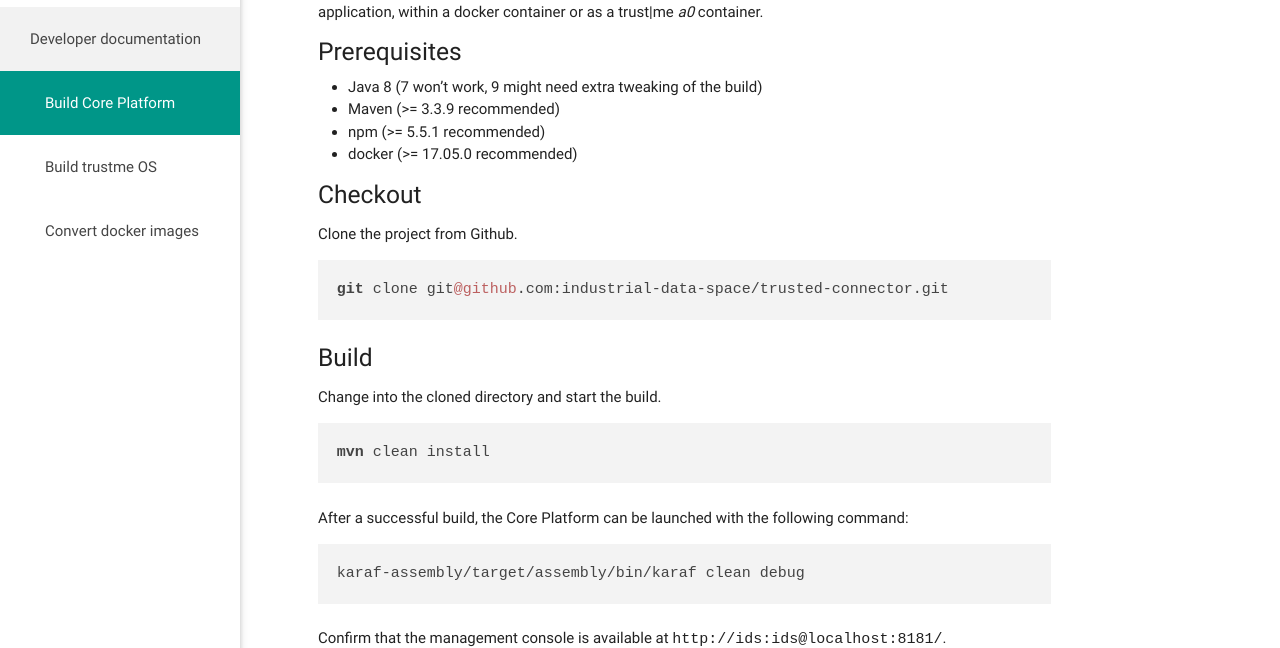
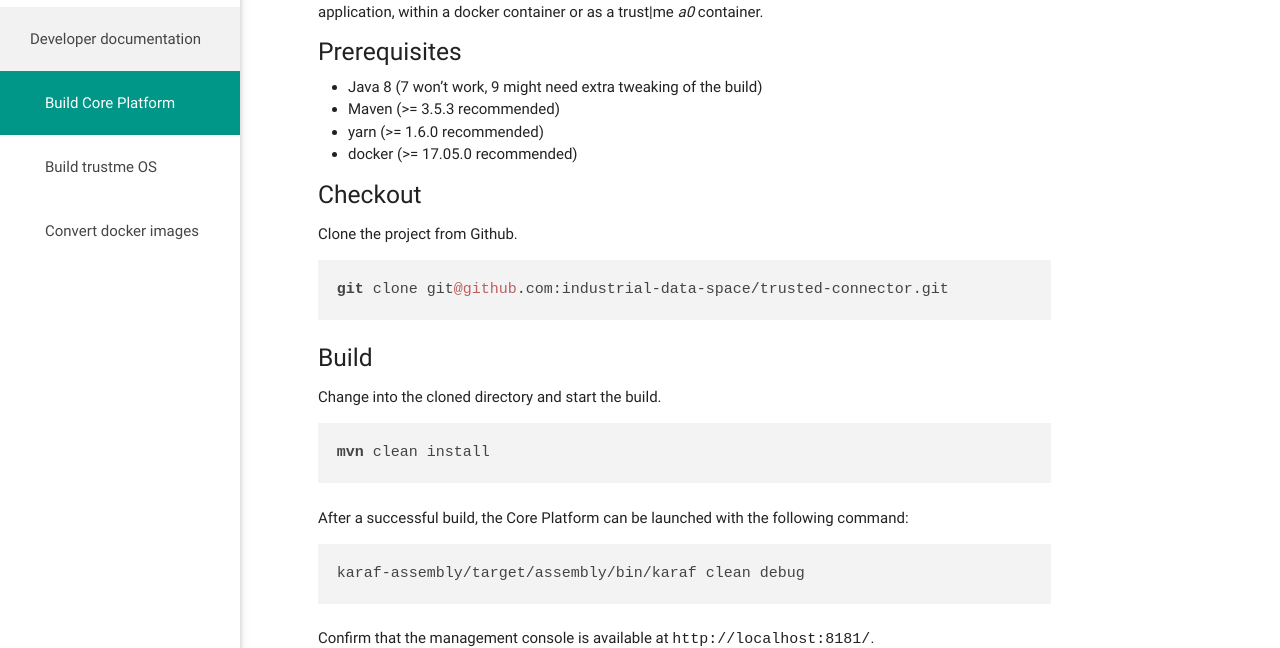
Before and after one commit to industrial-data-space/trusted-connector-documentation, a Jekyll site: the page built from docs/_docs/dev_core.md, in a window 1280 px wide and 900 px high. Shown: the part 249-897 px from the top of the window. Built offline with Jekyll 4.4.1, drawn with Linux system fonts in a browser that asks for light colours.

Commit message:
Build prerequites: npm->yarn, bumped versions

````diff
--- a/docs/_docs/dev_core.md
+++ b/docs/_docs/dev_core.md
@@ -10,8 +10,8 @@ The Core Platform is the connector's application layer part for managing contain
 ##### Prerequisites
 
 * Java 8 (7 won't work, 9 might need extra tweaking of the build)
-* Maven (>= 3.3.9 recommended)
-* npm (>= 5.5.1 recommended)
+* Maven (>= 3.5.3 recommended)
+* yarn (>= 1.6.0 recommended)
 * docker (>= 17.05.0 recommended)
 
 ##### Checkout
@@ -36,7 +36,7 @@ After a successful build, the Core Platform can be launched with the following c
 karaf-assembly/target/assembly/bin/karaf clean debug
 ```
 
-Confirm that the management console is available at `http://ids:ids@localhost:8181/`.
+Confirm that the management console is available at `http://localhost:8181/`.
 
 
 The following Docker images are created and can be started with `docker run -ti --rm --name core-platform <image name>`:
````
